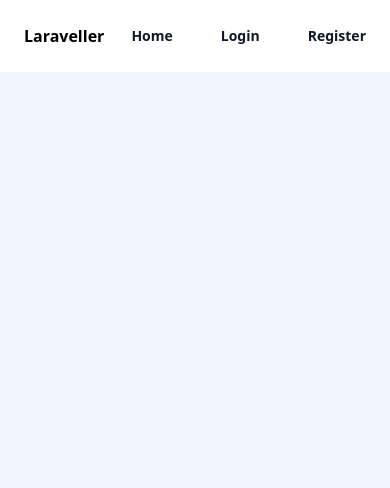
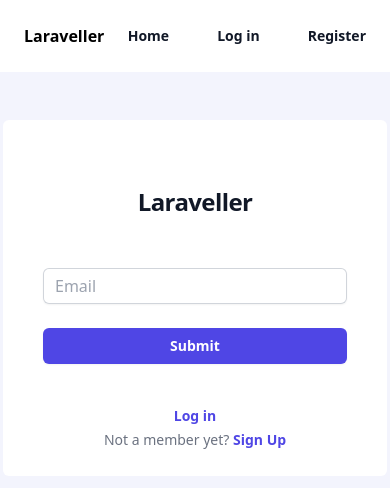
Before and after one commit to victorinojohnmark/vue-breeze-api, a Vue app: page /forgot-password in a window 390 px wide. Shown: the top 488 px of the page. Built offline with nearby package versions, Linux system fonts and the light colour scheme.

Commit message:
Auth errors added

```diff
--- a/src/components/Nav.vue
+++ b/src/components/Nav.vue
@@ -9,7 +9,7 @@
     <div class="flex gap-x-12">
         <router-link :to="{name: 'home'}" class="text-sm font-semibold leading-6 text-gray-900">Home</router-link>
         <template v-if="!authStore.user">
-          <router-link :to="{name: 'login'}" class="text-sm font-semibold leading-6 text-gray-900">Login</router-link>
+          <router-link :to="{name: 'login'}" class="text-sm font-semibold leading-6 text-gray-900">Log in</router-link>
           <router-link :to="{name: 'register'}" class="text-sm font-semibold leading-6 text-gray-900">Register</router-link>
         </template>
         <template v-else>
--- a/src/router/index.js
+++ b/src/router/index.js
@@ -3,6 +3,7 @@ import { createRouter, createWebHistory } from 'vue-router'
 import HomeView from '../views/HomeView.vue'
 import RegisterView from '../views/RegisterView.vue'
 import LoginView from '../views/LoginView.vue'
+import ForgotPasswordView from '../views/ForgotPasswordView.vue'
 
 const router = createRouter({
   history: createWebHistory(import.meta.env.BASE_URL),
@@ -21,6 +22,11 @@ const router = createRouter({
       path: '/login',
       name: 'login',
       component: LoginView
+    },
+    {
+      path: '/forgot-password',
+      name: 'forgot-password',
+      component: ForgotPasswordView
     }
 
   ]
--- a/src/stores/auth.js
+++ b/src/stores/auth.js
@@ -3,10 +3,12 @@ import axios from "axios";
 
 export const useAuthStore = defineStore('auth', {
     state: () => ({
-        authUser: null
+        authUser: null,
+        authErrors: []
     }),
     getters: {
-        user: (state) => state.authUser
+        user: (state) => state.authUser,
+        errors: (state) => state.authErrors
     },
     actions: {
         async getToken() {
@@ -18,15 +20,25 @@ export const useAuthStore = defineStore('auth', {
             this.authUser = data.data
         },
         async handleLogin(data) {
+            this.authErrors = [];
             await this.getToken()
+
+            try {
                 await axios.post('/login', {
                     email: data.email,
                     password: data.password
                 })
                 this.router.push("/")
+            } catch (error) {
+                if(error.response.status === 422) {
+                    this.authErrors = error.response.data.errors
+                }
+            }
         },
         async handleRegister(data) {
+            this.authErrors = [];
             await this.getToken()
+            try {
                 await axios.post('/register', {
                     name: data.name,
                     email: data.email,
@@ -35,10 +47,21 @@ export const useAuthStore = defineStore('auth', {
                 })
 
                 this.router.push("/")
+            } catch (error) {
+                if(error.response.status === 422) {
+                    this.authErrors = error.response.data.errors
+                }
+            }
         },
         async handleLogout(){
             await axios.post('/logout')
             this.authUser = null
+        },
+        async handleForgotPassword(email) {
+            await axios.post('/forgot-password', {
+                email: email
+            })
+
         }
 
 
--- /dev/null
+++ b/src/views/ForgotPasswordView.vue
@@ -0,0 +1,42 @@
+<script setup>
+import { ref } from 'vue'
+import { useAuthStore } from '../stores/auth'
+
+const authStore = useAuthStore()
+
+const form = ref({
+  email: ''
+})
+
+</script>
+
+<template>
+<div class="flex flex-col bg-white justify-center py-6 px-10 my-12 rounded-md w-96 mx-auto">
+  <div class="sm:mx-auto sm:w-full sm:max-w-sm">
+    <h2 class="mt-10 text-center text-2xl font-bold leading-9 tracking-tight text-gray-900">Laraveller</h2>
+  </div>
+
+  <div class="mt-10 sm:mx-auto w-full">
+    <form class="space-y-6" action="#" method="POST" @submit.prevent="">
+      <div class="mt-2">
+        <input id="email" name="email" v-model="form.email" type="email" placeholder="Email" autocomplete="email" required class="block w-full rounded-md border-0 py-1.5 px-3  text-gray-900 shadow-sm ring-1 ring-inset ring-gray-300 placeholder:text-gray-400 focus:ring-2 focus:ring-inset focus:ring-indigo-600 sm:text-sm sm:leading-6">
+        <p v-if="authStore.errors.email" class="mt-1 text-xs font-semibold text-red-400">{{ authStore.errors.email[0] }}</p>
+      </div>
+
+      <div>
+        <button type="submit" class="flex w-full justify-center rounded-md bg-indigo-600 px-3 py-1.5 text-sm font-semibold leading-6 text-white shadow-sm hover:bg-indigo-500 focus-visible:outline focus-visible:outline-2 focus-visible:outline-offset-2 focus-visible:outline-indigo-600">Submit</button>
+      </div>
+    </form>
+
+    <p class="mt-10 text-center text-sm text-gray-500">
+      <router-link :to="{ name: 'login' }" class="font-semibold leading-6 text-indigo-600 hover:text-indigo-500">Log in</router-link>
+    </p>
+
+    <p class="text-center text-sm text-gray-500">
+      Not a member yet?
+      <a href="#" class="font-semibold leading-6 text-indigo-600 hover:text-indigo-500">Sign Up</a>
+    </p>
+
+  </div>
+</div>
+</template>
--- a/src/views/LoginView.vue
+++ b/src/views/LoginView.vue
@@ -8,13 +8,6 @@ const form = ref({
   email: '',
   password: ''
 })
-
-const getToken = async () => {
-  await axios.get('/sanctum/csrf-cookie');
-}
-
-
-
 
 </script>
 
@@ -27,11 +20,13 @@ const getToken = async () => {
   <div class="mt-10 sm:mx-auto w-full">
     <form class="space-y-6" action="#" method="POST" @submit.prevent="authStore.handleLogin(form)">
       <div class="mt-2">
-        <input id="email" name="email" v-model="form.email" type="email" placeholder="Email" autocomplete="email" required class="block w-full rounded-md border-0 py-1.5 px-3  text-gray-900 shadow-sm ring-1 ring-inset ring-gray-300 placeholder:text-gray-400 focus:ring-2 focus:ring-inset focus:ring-indigo-600 sm:text-sm sm:leading-6">
+        <input id="email" name="email" v-model="form.email" type="email" placeholder="Email" autocomplete="email" class="block w-full rounded-md border-0 py-1.5 px-3  text-gray-900 shadow-sm ring-1 ring-inset ring-gray-300 placeholder:text-gray-400 focus:ring-2 focus:ring-inset focus:ring-indigo-600 sm:text-sm sm:leading-6">
+        <p v-if="authStore.errors.email" class="mt-1 text-xs font-semibold text-red-400">{{ authStore.errors.email[0] }}</p>
       </div>
 
       <div class="mt-2">
-        <input id="password" name="password" v-model="form.password" type="password" placeholder="Password" autocomplete="current-password" required class="block w-full rounded-md border-0 py-1.5 px-3 text-gray-900 shadow-sm ring-1 ring-inset ring-gray-300 placeholder:text-gray-400 focus:ring-2 focus:ring-inset focus:ring-indigo-600 sm:text-sm sm:leading-6">
+        <input id="password" name="password" v-model="form.password" type="password" placeholder="Password" autocomplete="current-password" class="block w-full rounded-md border-0 py-1.5 px-3 text-gray-900 shadow-sm ring-1 ring-inset ring-gray-300 placeholder:text-gray-400 focus:ring-2 focus:ring-inset focus:ring-indigo-600 sm:text-sm sm:leading-6">
+        <p v-if="authStore.errors.password" class="mt-1 text-xs font-semibold text-red-400">{{ authStore.errors.password[0] }}</p>
       </div>
 
       <div>
@@ -40,7 +35,7 @@ const getToken = async () => {
     </form>
 
     <p class="mt-10 text-center text-sm text-gray-500">
-      <a href="#" class="font-semibold leading-6 text-indigo-600 hover:text-indigo-500">Forgot Password?</a>
+      <router-link :to="{ name: 'forgot-password' }" class="font-semibold leading-6 text-indigo-600 hover:text-indigo-500">Forgot Password?</router-link >
     </p>
 
     <p class="text-center text-sm text-gray-500">
--- a/src/views/RegisterView.vue
+++ b/src/views/RegisterView.vue
@@ -24,19 +24,22 @@ const form = ref({
   <div class="mt-10 sm:mx-auto w-full">
     <form class="space-y-6" action="#" method="POST" @submit.prevent="authStore.handleRegister(form)">
       <div class="mt-2">
-        <input id="name" name="name" type="name" v-model="form.name" placeholder="Name" required class="block w-full rounded-md border-0 py-1.5 px-3  text-gray-900 shadow-sm ring-1 ring-inset ring-gray-300 placeholder:text-gray-400 focus:ring-2 focus:ring-inset focus:ring-indigo-600 sm:text-sm sm:leading-6">
+        <input id="name" name="name" type="name" v-model="form.name" placeholder="Name" class="block w-full rounded-md border-0 py-1.5 px-3  text-gray-900 shadow-sm ring-1 ring-inset ring-gray-300 placeholder:text-gray-400 focus:ring-2 focus:ring-inset focus:ring-indigo-600 sm:text-sm sm:leading-6">
+        <p v-if="authStore.errors.name" class="mt-1 text-xs font-semibold text-red-400">{{ authStore.errors.name[0] }}</p>
       </div>
 
       <div class="mt-2">
-        <input id="email" type="email" placeholder="Email" v-model="form.email" autocomplete="email" required class="block w-full rounded-md border-0 py-1.5 px-3  text-gray-900 shadow-sm ring-1 ring-inset ring-gray-300 placeholder:text-gray-400 focus:ring-2 focus:ring-inset focus:ring-indigo-600 sm:text-sm sm:leading-6">
+        <input id="email" type="email" placeholder="Email" v-model="form.email" autocomplete="email" class="block w-full rounded-md border-0 py-1.5 px-3  text-gray-900 shadow-sm ring-1 ring-inset ring-gray-300 placeholder:text-gray-400 focus:ring-2 focus:ring-inset focus:ring-indigo-600 sm:text-sm sm:leading-6">
+        <p v-if="authStore.errors.email" class="mt-1 text-xs font-semibold text-red-400">{{ authStore.errors.email[0] }}</p>
       </div>
 
       <div class="mt-2">
-        <input id="password" type="password" placeholder="Password" v-model="form.password" required class="block w-full rounded-md border-0 py-1.5 px-3 text-gray-900 shadow-sm ring-1 ring-inset ring-gray-300 placeholder:text-gray-400 focus:ring-2 focus:ring-inset focus:ring-indigo-600 sm:text-sm sm:leading-6">
+        <input id="password" type="password" placeholder="Password" v-model="form.password" class="block w-full rounded-md border-0 py-1.5 px-3 text-gray-900 shadow-sm ring-1 ring-inset ring-gray-300 placeholder:text-gray-400 focus:ring-2 focus:ring-inset focus:ring-indigo-600 sm:text-sm sm:leading-6">
+        <p v-if="authStore.errors.password" class="mt-1 text-xs font-semibold text-red-400">{{ authStore.errors.password[0] }}</p>
       </div>
 
       <div class="mt-2">
-        <input id="password-confiration" type="password" v-model="form.password_confirmation" placeholder="Confirm Password" required class="block w-full rounded-md border-0 py-1.5 px-3 text-gray-900 shadow-sm ring-1 ring-inset ring-gray-300 placeholder:text-gray-400 focus:ring-2 focus:ring-inset focus:ring-indigo-600 sm:text-sm sm:leading-6">
+        <input id="password-confiration" type="password" v-model="form.password_confirmation" placeholder="Confirm Password" class="block w-full rounded-md border-0 py-1.5 px-3 text-gray-900 shadow-sm ring-1 ring-inset ring-gray-300 placeholder:text-gray-400 focus:ring-2 focus:ring-inset focus:ring-indigo-600 sm:text-sm sm:leading-6">
       </div>
 
       <div>
```
Lines whose indentation alone changed are shown as unchanged.
